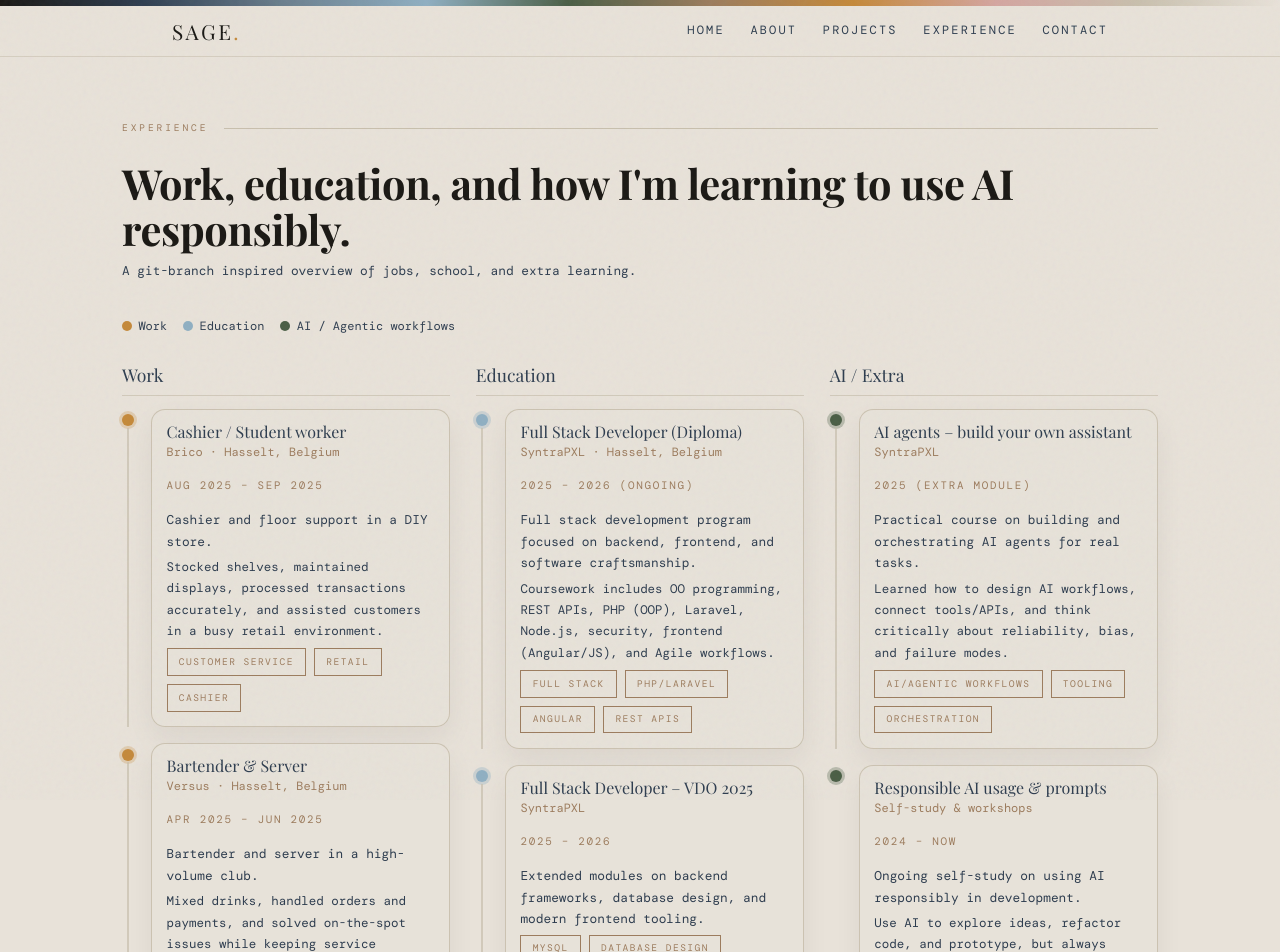
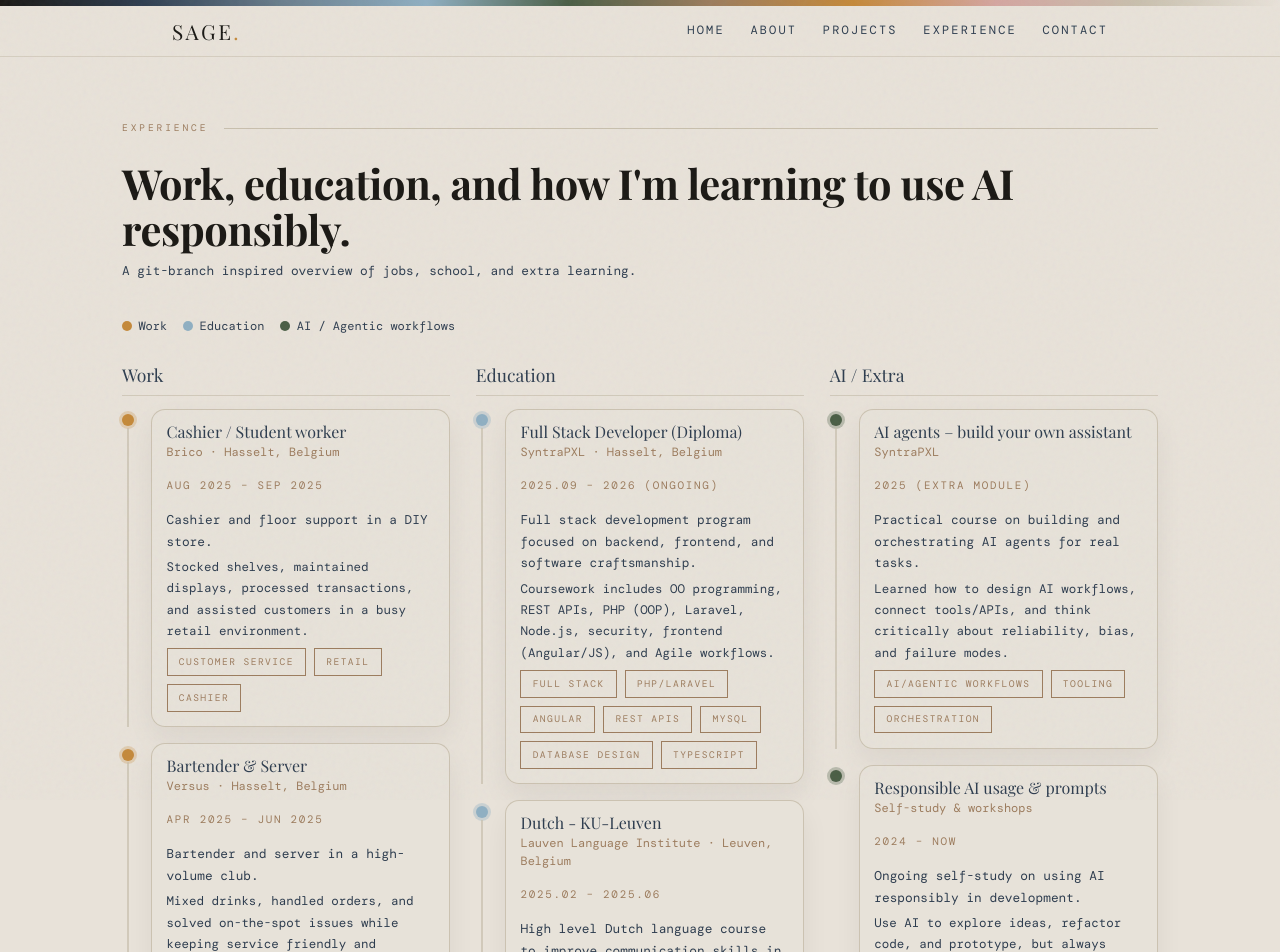
Before and after one commit to TheAbyssSage/sage-stockmans-portfolio, an Angular app: page /experience in a window 1280 px wide. Shown: the top 952 px of the page. Built offline with nearby package versions, Linux system fonts and the light colour scheme; a web font is replaced by a local one.

Commit message:
Adjusted data

```diff
--- a/src/app/pages/experience/experience.ts
+++ b/src/app/pages/experience/experience.ts
@@ -43,7 +43,7 @@ export class ExperienceComponent {
       periodLabel: 'Aug 2025 – Sep 2025',
       summary: 'Cashier and floor support in a DIY store.',
       details:
-        'Stocked shelves, maintained displays, processed transactions accurately, and assisted customers in a busy retail environment.',
+        'Stocked shelves, maintained displays, processed transactions, and assisted customers in a busy retail environment.',
       tags: ['Customer service', 'Retail', 'Cashier'],
     },
     {
@@ -56,7 +56,7 @@ export class ExperienceComponent {
       periodLabel: 'Apr 2025 – Jun 2025',
       summary: 'Bartender and server in a high-volume club.',
       details:
-        'Mixed drinks, handled orders and payments, and solved on-the-spot issues while keeping service friendly and efficient.',
+        'Mixed drinks, handled orders, and solved on-the-spot issues while keeping service friendly and efficient.',
       tags: ['Hospitality', 'Fast-paced', 'Customer service'],
     },
     {
@@ -107,22 +107,22 @@ export class ExperienceComponent {
       track: 'education',
       start: '2025-09',
       end: '2026-06',
-      periodLabel: '2025 – 2026 (ongoing)',
+      periodLabel: '2025.09 – 2026 (ongoing)',
       summary:
         'Full stack development program focused on backend, frontend, and software craftsmanship.',
       details:
         'Coursework includes OO programming, REST APIs, PHP (OOP), Laravel, Node.js, security, frontend (Angular/JS), and Agile workflows.',
-      tags: ['Full stack', 'PHP/Laravel', 'Angular', 'REST APIs'],
+      tags: ['Full stack', 'PHP/Laravel', 'Angular', 'REST APIs', 'MySQL', 'Database design', 'TypeScript'],
     },
     {
-      title: 'Full Stack Developer – VDO 2025',
-      organization: 'SyntraPXL',
+      title: 'Dutch - KU-Leuven',
+      organization: 'Lauven Language Institute · Leuven, Belgium',
       track: 'education',
-      start: '2025-09',
-      end: '2026-06',
-      periodLabel: '2025 – 2026',
+      start: '2025-02',
+      end: '2025-06',
+      periodLabel: '2025.02 – 2025.06',
       summary:
-        'Extended modules on backend frameworks, database design, and modern frontend tooling.',
+        'High level Dutch language course to improve communication skills in a professional context.',
       tags: ['MySQL', 'Database design', 'TypeScript', 'Best practices'],
     },
     {
@@ -136,6 +136,7 @@ export class ExperienceComponent {
       summary: 'Completed secondary education in Arizona.',
       tags: ['English', 'General education'],
     },
+
 
     // AI / EXTRA
     {
```
